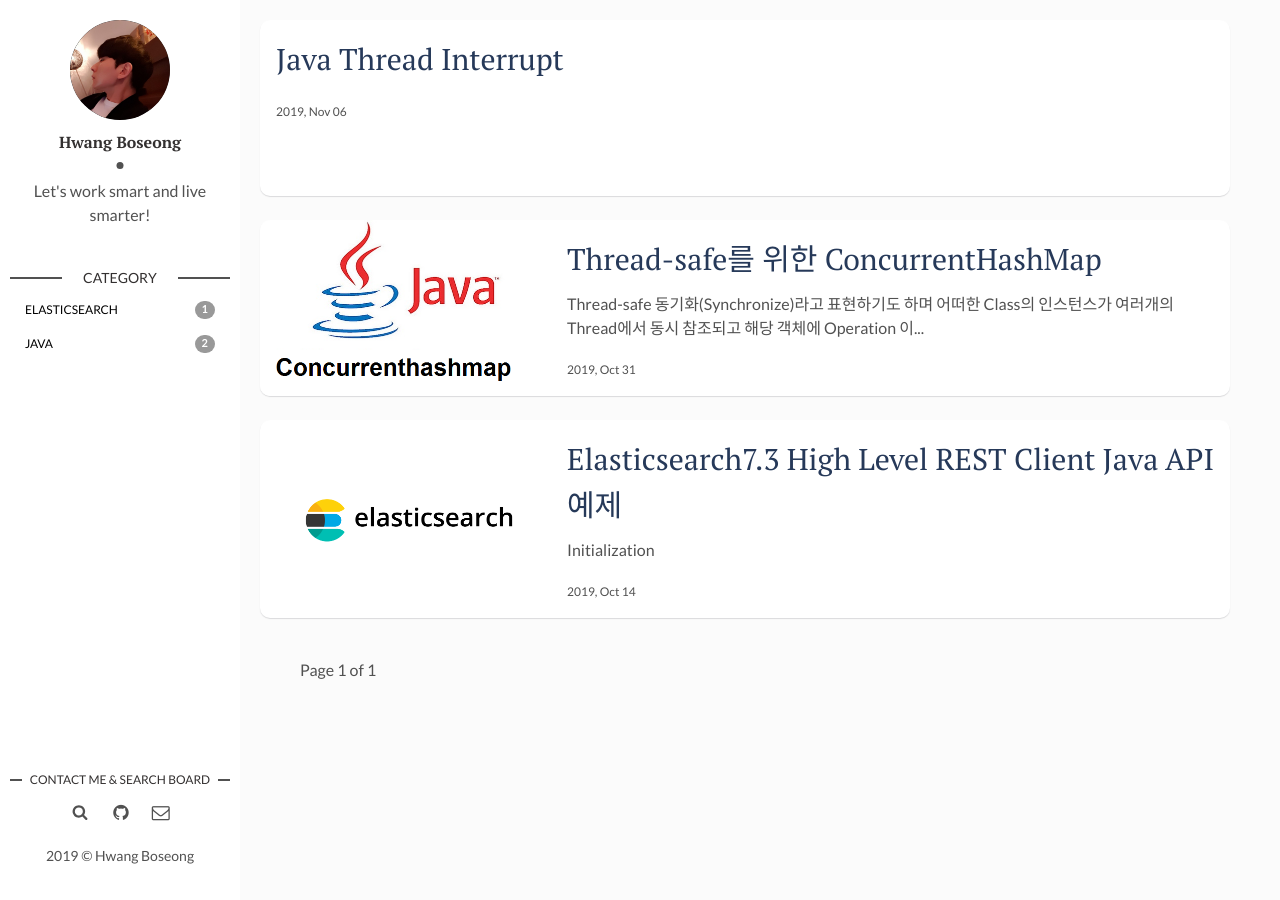
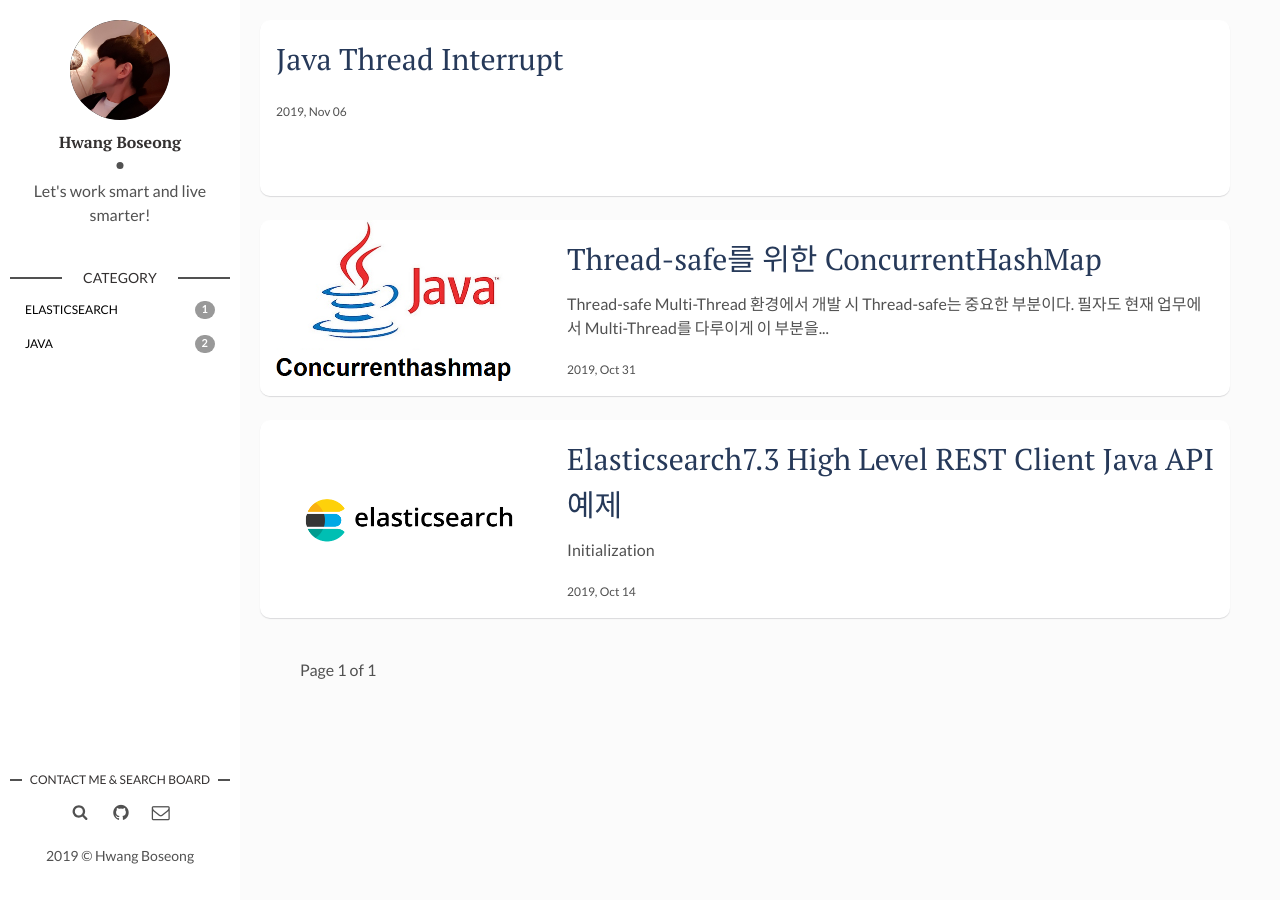
Before and after one commit to hboseong/hboseong.github.io, a Jekyll site: the page built from index.html, in a window 1280 px wide. Built offline with Jekyll 4.4.1, drawn with Linux system fonts in a browser that asks for light colours; nearby versions of some CDN libraries; the list of posts is cut into pages by our own code.

Commit message:
update content

```diff
--- a/_posts/2019-10-31-Java-ConcurrentHashMap.md
+++ b/_posts/2019-10-31-Java-ConcurrentHashMap.md
@@ -8,7 +8,7 @@ img: concurrenthashmap.png
 ---
 
 # Thread-safe
-동기화(Synchronize)라고 표현하기도 하며 어떠한 Class의 인스턴스가 여러개의 Thread에서 동시 참조되고 해당 객체에 Operation 이 발생해도 정합성을 유지해줄때 보통 우리는 Thread-Safe 하다 라고 표현한다.
+Multi-Thread 환경에서 개발 시 Thread-safe는 중요한 부분이다. 필자도 현재 업무에서 Multi-Thread를 다루이게 이 부분을 정리하고자 한다. 동기화(Synchronize)라고 표현하기도 하며 어떠한 Class의 인스턴스가 여러개의 Thread에서 동시 참조되고 해당 객체에 Operation 이 발생해도 정합성을 유지해줄때 보통 우리는 Thread-Safe 하다 라고 표현한다.
 
 
-참고: <http://blog.breakingthat.com/2019/04/04/java-collection-map-concurrenthashmap/>
+syntax: [참고](http://blog.breakingthat.com/2019/04/04/java-collection-map-concurrenthashmap/)
```
